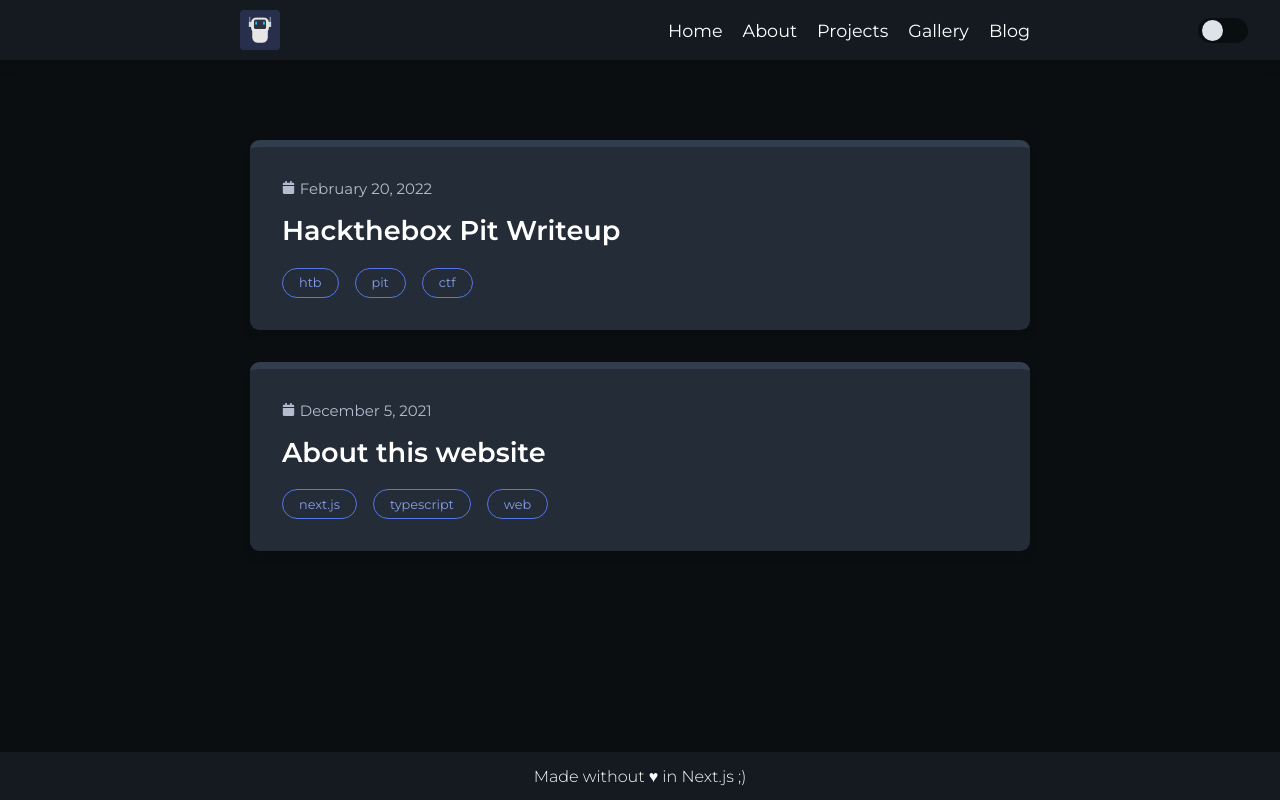
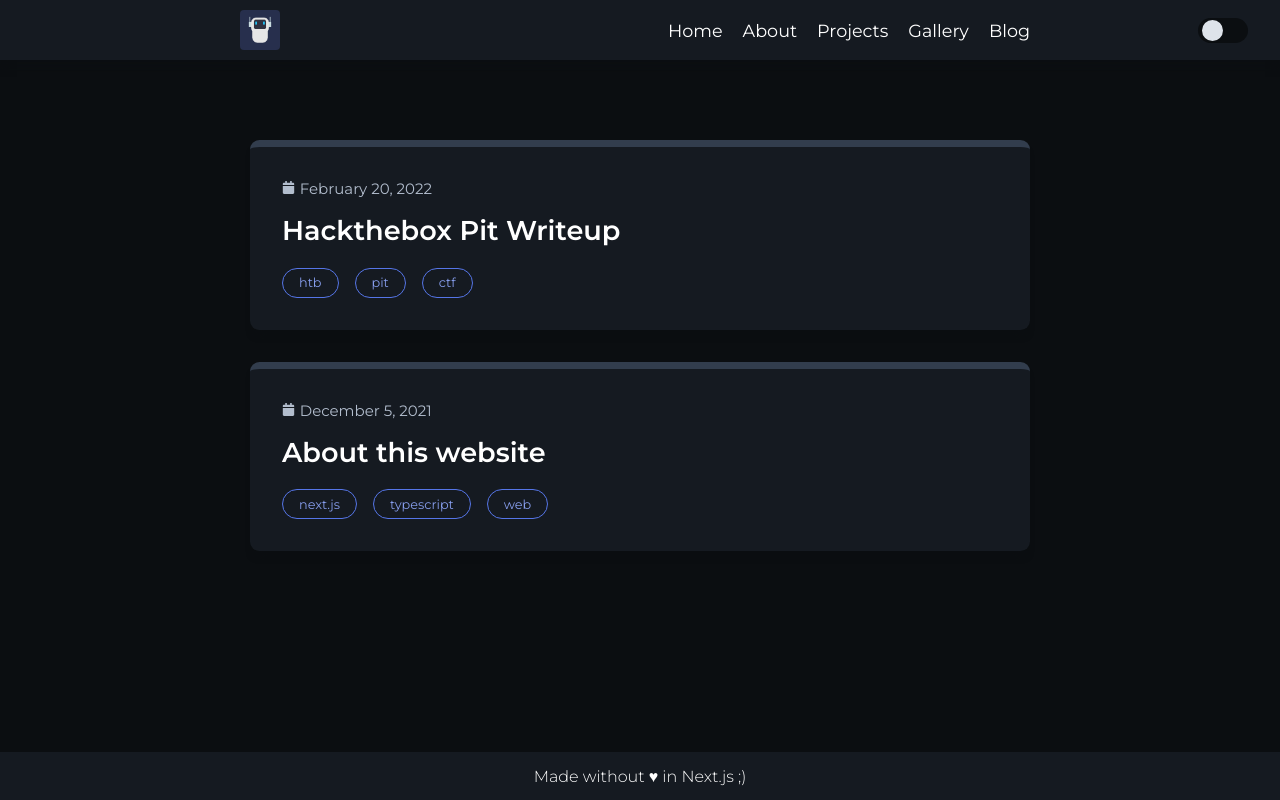
Before and after one commit to robiot/website-03, a Next.js app: page /blog in a window 1280 px wide. Built offline with nearby package versions, Linux system fonts and the light colour scheme.

Commit message:
Update blog buttons

```diff
--- a/src/components/BlogPage/Blog/Posts.style.ts
+++ b/src/components/BlogPage/Blog/Posts.style.ts
@@ -14,16 +14,11 @@ export const PostsWrapper = styled.div`
 export const Post = styled.div`
     display: flex;
     flex-direction: column;
-    background-color: ${({ theme }) => theme.palette.primary[700]};
+    background-color: ${({ theme }) => theme.palette.primary[800]};
     padding: 2rem;
     border-radius: 0.6rem;
     box-shadow: 0 8px 10px -6px ${({ theme }) => theme.palette.primary[900]};
     border-top: 7px solid ${({ theme }) => theme.palette.primary[600]};
-    cursor: pointer;
-
-    &:hover {
-        box-shadow: 0 0 15px -6px ${({ theme }) => theme.palette.primary[300]};
-    }
 `;
 
 export const PostDate = styled.div`
@@ -38,4 +33,10 @@ export const Title = styled.h1`
     font-size: 1.7rem;
     font-weight: 600;
     margin-bottom: 1.3rem;
+    width: fit-content;
+    cursor: pointer;
+
+    &:hover {
+        text-decoration: underline;
+    }
 `;
--- a/src/components/BlogPage/Blog/Posts.tsx
+++ b/src/components/BlogPage/Blog/Posts.tsx
@@ -16,17 +16,7 @@ export const Posts = ({ posts, tag = "" }: { posts: any; tag?: string }) => {
             )}
 
             {posts.map((post: Post_T, index: any) => (
-                <Post
-                    key={index}
-                    onClick={(click: any) => {
-                        if (click.target.id != "tag") {
-                            // Hacky fix, but it works
-                            Router.push(
-                                `/post/${encodeURIComponent(post.slug)}`
-                            );
-                        }
-                    }}
-                >
+                <Post key={index}>
                     <PostDate>
                         <FaCalendar
                             fontSize="small"
@@ -36,7 +26,15 @@ export const Posts = ({ posts, tag = "" }: { posts: any; tag?: string }) => {
                         {stringToDate(post.date)}
                     </PostDate>
 
-                    <Title>{post.title}</Title>
+                    <Title
+                        onClick={() => {
+                            Router.push(
+                                `/post/${encodeURIComponent(post.slug)}`
+                            );
+                        }}
+                    >
+                        {post.title}
+                    </Title>
                     <Tags post={post} />
                 </Post>
             ))}
--- a/src/components/HomePage/Gallery/Gallery.tsx
+++ b/src/components/HomePage/Gallery/Gallery.tsx
@@ -26,7 +26,7 @@ export const Creative = () => {
                     </Tooltip>
                 </SectionTitle>
             </Container>
-            <BiggerContainer data-aos="zoom-in-up">
+            <BiggerContainer>
                 <ItemsWrapper>
                     {Images.map((image, index) => (
                         <ItemDiv
```
